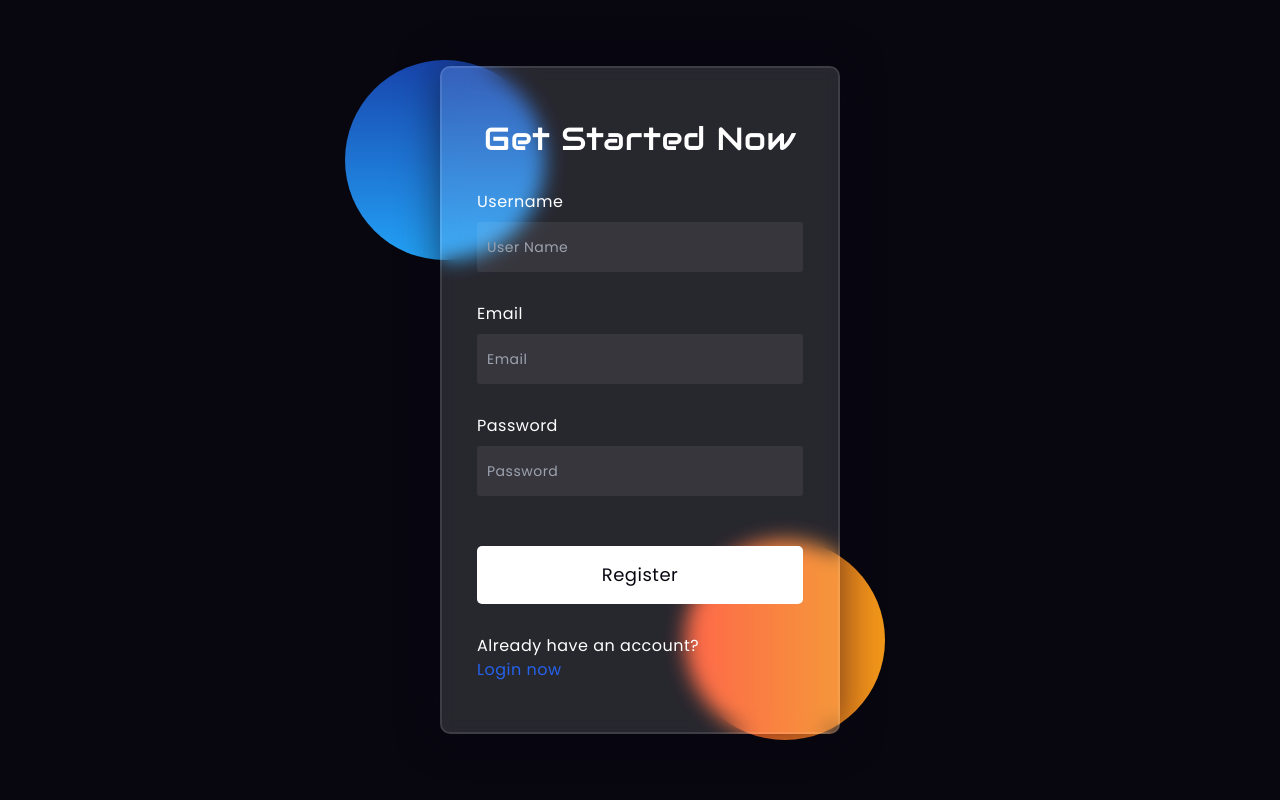
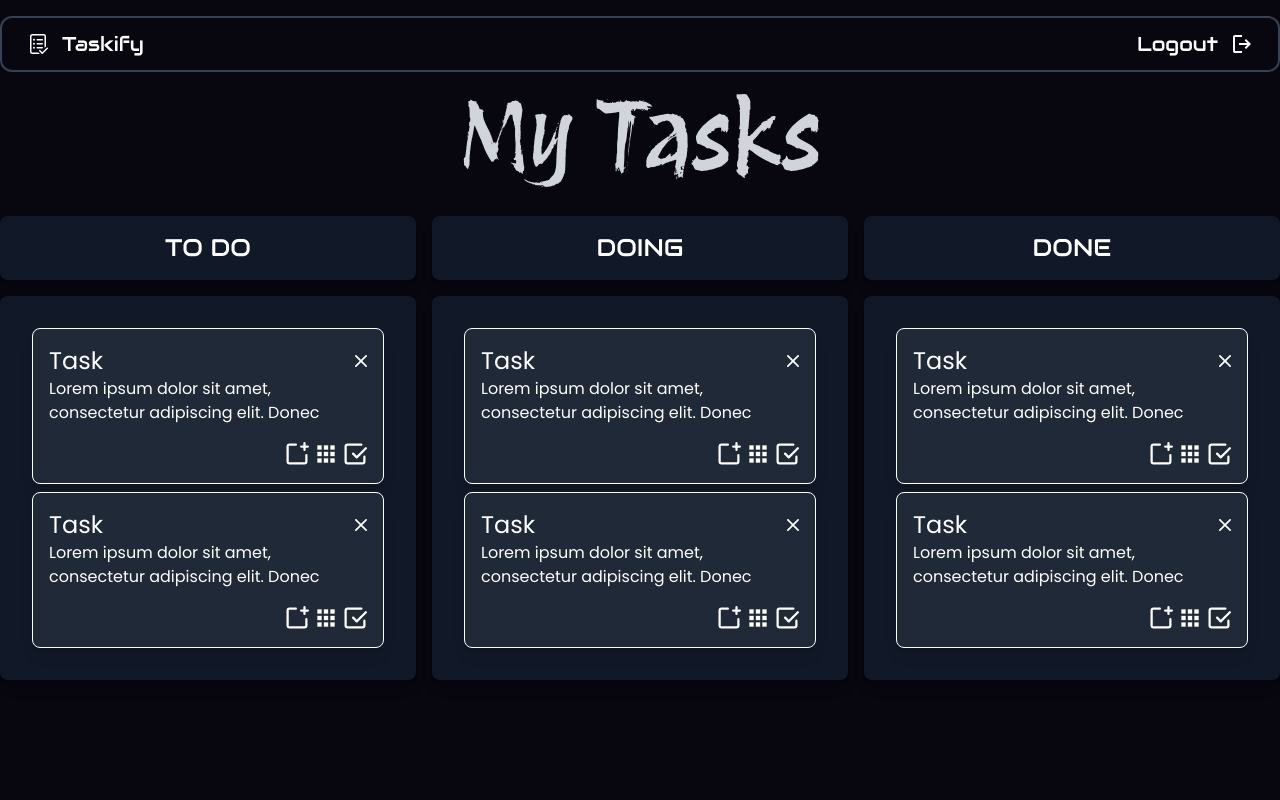
Before and after one commit to Zaiidmo/Taskify, a React (Vite) app: page /register in a window 1280 px wide. Shown: the top 800 px of the page. Built offline with nearby package versions, Linux system fonts and the light colour scheme; sample sign-in values are in the browser's storage.

Commit message:
Complete Authenticating from register to logout .. including pages authorization

```diff
--- a/src/components/NavBar.jsx
+++ b/src/components/NavBar.jsx
@@ -1,10 +1,37 @@
 import React from "react";
+import axios from "axios";
 
 export const NavBar = () => {
+  const handleLogout = () => {
+    const token = localStorage.getItem("token");
+    if (!token) {
+      console.error("No token found");
+      return;
+    }
+    console.log("Token:", token);
+
+    const config = {
+      headers: {
+        Authorization: `Bearer ${token}`,
+      },
+    };
+
+    axios
+      .post("http://127.0.0.1:8000/api/logout", null, config)
+      .then((response) => {
+        console.log("Logged out successfully");
+        localStorage.removeItem("token");
+        window.location.href = "/login";
+      })
+      .catch((error) => {
+        console.error("Logout failed:", error);
+      });
+  };
+
   return (
     <div className="h-14 rounded-xl m-4 font-titles p-4 flex justify-between max-w-screen-xl mx-auto items-center navbar bg-transparent border-2 border-gray-700">
       <a
-        href="#"
+        href="/"
         className="flex text-white items-center gap-3 hover:bg-gray-700 hover:text-black p-2 rounded-xl"
       >
         <svg
@@ -20,10 +47,11 @@ export const NavBar = () => {
         </svg>
         <button className=" text-xl">Taskify</button>
       </a>
-      <a href="#"className="flex text-white items-center gap-3 hover:bg-gray-700 hover:text-black p-2 rounded-xl">
-        <button className=" text-xl">
-          Logout
-        </button>
+      <a
+        className="flex text-white items-center gap-3 hover:bg-gray-700 hover:text-black p-2 rounded-xl"
+        onClick={handleLogout}
+      >
+        <button className=" text-xl">Logout</button>
         <svg
           xmlns="http://www.w3.org/2000/svg"
           width="24"
--- a/src/components/TaskCard.jsx
+++ b/src/components/TaskCard.jsx
@@ -1,11 +1,30 @@
 export const TaskCard = ({ color }) => {
   return (
-    <div className={`${color} border border-white p-4 font-poppins rounded-lg shadow-lg`}>
-      <h2 className="text-2xl text-white font-semibold">Task</h2>
+    <div
+      className={`${color} border border-white p-4 font-poppins rounded-lg shadow-lg`}
+    >
+      <div className="flex justify-between text-white">
+        <h2 className="text-2xl  font-semibold">Task</h2>
+        <button className="hover:text-red-600 m-0">
+          <svg
+            xmlns="http://www.w3.org/2000/svg"
+            width="12"
+            height="12"
+            viewBox="0 0 14 14"
+          >
+            <path
+              fill="currentColor"
+              fill-rule="evenodd"
+              d="M1.707.293A1 1 0 0 0 .293 1.707L5.586 7L.293 12.293a1 1 0 1 0 1.414 1.414L7 8.414l5.293 5.293a1 1 0 0 0 1.414-1.414L8.414 7l5.293-5.293A1 1 0 0 0 12.293.293L7 5.586z"
+              clip-rule="evenodd"
+            />
+          </svg>
+        </button>
+      </div>
       <p className="text-white">
         Lorem ipsum dolor sit amet, consectetur adipiscing elit. Donec
       </p>
-      <div className="flex gap-1 text-white">
+      <div className="flex justify-end mt-4 gap-1 text-white">
         <button className="hover:text-purple-600 m-0">
           <svg
             xmlns="http://www.w3.org/2000/svg"
@@ -19,6 +38,150 @@ export const TaskCard = ({ color }) => {
               d="M13 6a.75.75 0 0 1-.75-.75v-1.5h-1.5a.75.75 0 0 1 0-1.5h1.5V.75a.75.75 0 0 1 1.5 0v1.5h1.5a.75.75 0 0 1 0 1.5h-1.5v1.5A.75.75 0 0 1 13 6M3 13.5a.5.5 0 0 1-.5-.5V3a.5.5 0 0 1 .5-.5h4.25a.75.75 0 0 0 0-1.5H3a2 2 0 0 0-2 2v10a2 2 0 0 0 2 2h10a2 2 0 0 0 2-2V8.75a.75.75 0 0 0-1.5 0V13a.5.5 0 0 1-.5.5z"
               clip-rule="evenodd"
             />
+          </svg>
+        </button>
+        <button className="hover:text-blue-800 m-0">
+          <svg
+            xmlns="http://www.w3.org/2000/svg"
+            width="26"
+            height="26"
+            viewBox="0 0 24 24"
+          >
+            <path fill="currentColor" d="M4 16h4v4H4V16z" className="st0">
+              <animate
+                fill="remove"
+                accumulate="none"
+                additive="replace"
+                attributeName="opacity"
+                begin=".2"
+                calcMode="linear"
+                dur="3s"
+                keyTimes="0;0.9;1"
+                repeatCount="indefinite"
+                restart="always"
+                values="1;0;0"
+              />
+            </path>
+            <path fill="currentColor" d="M10 16h4v4h-4V16z" className="st0">
+              <animate
+                fill="remove"
+                accumulate="none"
+                additive="replace"
+                attributeName="opacity"
+                begin=".4"
+                calcMode="linear"
+                dur="3s"
+                keyTimes="0;0.9;1"
+                repeatCount="indefinite"
+                restart="always"
+                values="1;0;0"
+              />
+            </path>
+            <path fill="currentColor" d="M16 16h4v4h-4V16z" className="st0">
+              <animate
+                fill="remove"
+                accumulate="none"
+                additive="replace"
+                attributeName="opacity"
+                begin=".6"
+                calcMode="linear"
+                dur="3s"
+                keyTimes="0;0.9;1"
+                repeatCount="indefinite"
+                restart="always"
+                values="1;0;0"
+              />
+            </path>
+            <path fill="currentColor" d="M4 10h4v4H4V10z" className="st0">
+              <animate
+                fill="remove"
+                accumulate="none"
+                additive="replace"
+                attributeName="opacity"
+                begin=".8"
+                calcMode="linear"
+                dur="3s"
+                keyTimes="0;0.9;1"
+                repeatCount="indefinite"
+                restart="always"
+                values="1;0;0"
+              />
+            </path>
+            <path fill="currentColor" d="M10 10h4v4h-4V10z" className="st0">
+              <animate
+                fill="remove"
+                accumulate="none"
+                additive="replace"
+                attributeName="opacity"
+                begin="1"
+                calcMode="linear"
+                dur="3s"
+                keyTimes="0;0.9;1"
+                repeatCount="indefinite"
+                restart="always"
+                values="1;0;0"
+              />
+            </path>
+            <path fill="currentColor" d="M16 10h4v4h-4V10z" className="st0">
+              <animate
+                fill="remove"
+                accumulate="none"
+                additive="replace"
+                attributeName="opacity"
+                begin="1.2"
+                calcMode="linear"
+                dur="3s"
+                keyTimes="0;0.9;1"
+                repeatCount="indefinite"
+                restart="always"
+                values="1;0;0"
+              />
+            </path>
+            <path fill="currentColor" d="M4 4h4v4H4V4z" className="st0">
+              <animate
+                fill="remove"
+                accumulate="none"
+                additive="replace"
+                attributeName="opacity"
+                begin="1.4"
+                calcMode="linear"
+                dur="3s"
+                keyTimes="0;0.9;1"
+                repeatCount="indefinite"
+                restart="always"
+                values="1;0;0"
+              />
+            </path>
+            <path fill="currentColor" d="M10 4h4v4h-4V4z" className="st0">
+              <animate
+                fill="remove"
+                accumulate="none"
+                additive="replace"
+                attributeName="opacity"
+                begin="1.6"
+                calcMode="linear"
+                dur="3s"
+                keyTimes="0;0.9;1"
+                repeatCount="indefinite"
+                restart="always"
+                values="1;0;0"
+              />
+            </path>
+            <path fill="currentColor" d="M16 4h4v4h-4V4z" className="st0">
+              <animate
+                fill="remove"
+                accumulate="none"
+                additive="replace"
+                attributeName="opacity"
+                begin="1.8"
+                calcMode="linear"
+                dur="3s"
+                keyTimes="0;0.9;1"
+                repeatCount="indefinite"
+                restart="always"
+                values="1;0;0"
+              />
+            </path>
           </svg>
         </button>
         <button className="hover:text-green-800 m-0">
@@ -36,9 +199,6 @@ export const TaskCard = ({ color }) => {
             />
           </svg>
         </button>
-        <button className="hover:text-red-600 m-0">
-        <svg xmlns="http://www.w3.org/2000/svg" width="28" height="28" viewBox="0 0 24 24"><path fill="none" stroke="currentColor" stroke-linecap="round" stroke-linejoin="round" stroke-width="2" d="M8 16v-5m4 5V8m4 8v-2M13 4H6a2 2 0 0 0-2 2v12a2 2 0 0 0 2 2h12a2 2 0 0 0 2-2v-7m-1-6l2-2m-2 2l-2-2m2 2l2 2m-2-2l-2 2"/></svg>
-        </button>
       </div>
     </div>
   );
--- a/src/main.jsx
+++ b/src/main.jsx
@@ -1,19 +1,3 @@
-
-// const router = createBrowserRouter([
-//   {
-//     path: "/",
-//     element: <App />,
-//   },
-//   {
-//     path: "/login",
-//     element: <Login />,
-//   },
-//   {
-//     path: "/register",
-//     element: <Register />,
-//   },
-// ]);
-
 import React from "react";
 import ReactDOM from "react-dom";
 import { createBrowserRouter, RouterProvider, Navigate, Routes, Route } from "react-router-dom";
@@ -22,22 +6,20 @@ import Login from "./pages/Login.jsx";
 import Register from "./pages/Register.jsx";
 import "./index.css";
 
-const isLoggedIn = false; // Assuming initial state is not logged in
-
+const isLoggedIn = localStorage.getItem("token") !== null;
 const router = createBrowserRouter([
   {
     path: "/",
-    // element: isLoggedIn ? <App /> : <Navigate to="/login" />,
-    element:  <App />
+    element: isLoggedIn ? <App /> : <Navigate to="/login" />,
   },
   {
     path: "/login",
-    element: <Login />,
+    element: isLoggedIn ? <App /> : <Login />,
   },
   {
     path: "/register",
-    element: <Register />,
-  },
+    element: isLoggedIn ? <App /> : <Register />,
+  }
 ]);
 
 ReactDOM.createRoot(document.getElementById("root")).render(
--- a/src/pages/Login.jsx
+++ b/src/pages/Login.jsx
@@ -1,25 +1,33 @@
 import React, { useState } from "react";
 import axios from "axios";
+
 const Login = () => {
-
   const [formData, setFormData] = useState({ email: "", password: "" });
-  const [isLoggedIn, setIsLoggedIn] = useState(false);
+  const [isLoggedIn, setIsLoggedIn] = useState(false); // Initialize with false
 
   const handleChange = (e) => {
     setFormData({ ...formData, [e.target.id]: e.target.value });
-  }
+  };
 
   const handleSubmit = (e) => {
     e.preventDefault();
-    axios.post("http://localhost:8000/api/login", formData)
+    axios.post("http://127.0.0.1:8000/api/login", formData)
       .then((response) => {
         console.log(response.status);
-        // setIsLoggedIn(true);
+        if (response.status === 200) {
+          setIsLoggedIn(true);
+          localStorage.setItem("token", response.data.authorization.token);
+          window.location.href = "/";
+        } else {
+          setIsLoggedIn(false);
+        }
       })
       .catch((err) => {
         console.error(err.message);
       });
   };
+
+
   return (
     <>
       <div className="background">
--- a/src/pages/Register.jsx
+++ b/src/pages/Register.jsx
@@ -19,6 +19,7 @@ const Register = () => {
       .post("http://127.0.0.1:8000/api/register", formData)
       .then((response) => {
         console.log("Registration successful:", response.data);
+        window.location.href = "/login";
       })
       .catch((error) => {
         console.log("Registration error:", error.response.data);
```
